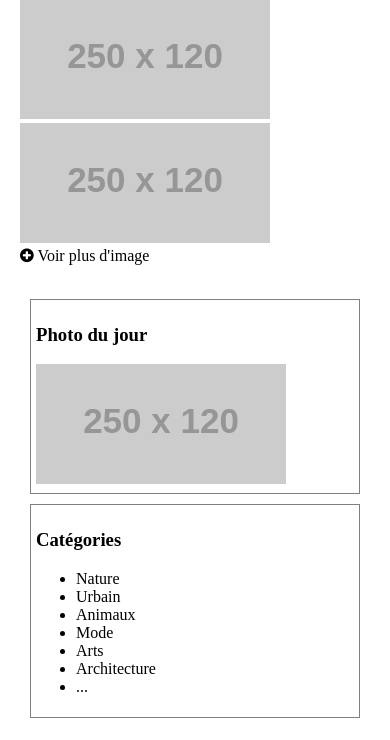
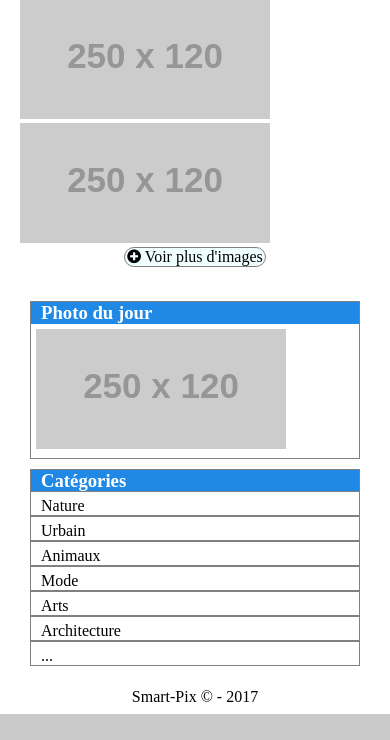
Before and after one commit to CatFishTeam/Smart-Pix, a PHP site: page / in a window 390 px wide. Shown: the part 2072-2812 px from the top of the page. After the commit the page ends 2786 px from the top, so only its background shows below. Run offline with PHP 8.4, Linux system fonts and the light colour scheme; grey boxes labelled with a size stand in for pictures from a placeholder-image service; some libraries are stand-ins or nearby versions.

Commit message:
Swuup responsiv

```diff
--- a/index.php
+++ b/index.php
@@ -12,17 +12,45 @@
                 float: left;
                 width: 80px;
             }
-            .box {
+            .box{
                 border: 1px solid grey;
                 margin: 10px;
                 padding: 5px;
             }
             .box h3{
-
+                background-color: #2089e6;
+                margin: -5px;
+                margin-bottom: 5px;
+                padding-left: 10px;
+                color: #fff;
+            }
+            .box ul{
+                list-style: none;
+                width: 100%;
+                padding: 0;
+                margin: -6px;
+            }
+            .box ul li{
+                border: 1px solid gray;
+                padding-left: 10px;
+                padding-top: 5px;
+                width: 100%;
+            }
+            .button{
+                text-align: center;
+                border: 1px solid grey;
+                width: 40%;
+                border-radius: 10px;
+                background-color: azure;
+                margin: auto;
+                cursor: pointer;
+            }
+            footer{
+                text-align: center;
             }
         </style>
     </head>
-    <body class="container">
+    <body>
         <header>
             <img src="/public/image/logo.png" alt="Smart-Pix Logo" class="logo"/>
             <nav>
@@ -33,6 +61,8 @@
                 </select>
             </nav>
         </header>
+        <div class="container">
+            <div class="row">
                 <section class="col-4">
                     <img src="http://placehold.it/250x120" />
                     <img src="http://placehold.it/250x120" />
@@ -54,7 +84,7 @@
                     <img src="http://placehold.it/250x120" />
                     <div class="button">
                         <i class="fa fa-plus-circle" aria-hidden="true"></i>
-                Voir plus d'image
+                        Voir plus d'images
                     </div>
                 </section>
                 <aside class="col-2">
@@ -75,8 +105,10 @@
                                                     </ul>
                                                 </div>
                                             </aside>
+            </div>
+        </div>
         <footer>
-            Ceci est un footer
+            Smart-Pix © - 2017
         </footer>
     </body>
 </html>
```
Lines whose indentation alone changed are shown as unchanged.
